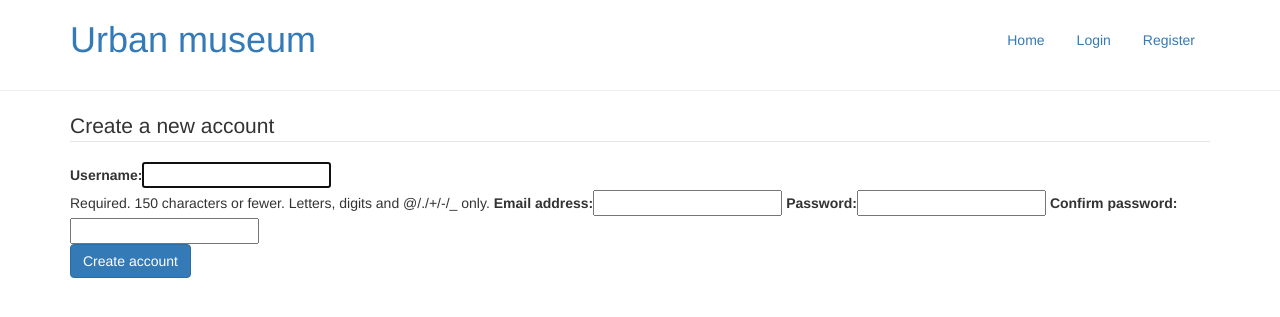
After one commit to Code-Institute-Submissions/urban_musem, a Django app: page /accounts/register in a window 1280 px wide. The commit adds this page. Shown: the top 317 px of the page. Run offline with Django 3.2, Linux system fonts and the light colour scheme; some libraries are stand-ins or nearby versions.

Commit message:
register

```diff
--- a/accounts/forms.py
+++ b/accounts/forms.py
@@ -39,5 +39,4 @@ class UserRegistrationForm(UserCreationForm):
 
         if commit:
             instance.save()
-
         return instance
--- /dev/null
+++ b/accounts/templates/register.html
@@ -0,0 +1,14 @@
+{% extends "base.html" %}
+{% load bootstrap_tags %}
+{% block content %}
+    <div class="container">
+        <form role="form" method="post" action="{% url 'register' %}">
+            <legend>Create a new account</legend>
+            {% csrf_token %}
+            {{ form | as_bootstrap }}
+            <div class="form-group">
+                <button type="submit" class="btn btn-primary">Create account</button>
+            </div>
+        </form>
+    </div>
+{% endblock %}
--- a/accounts/urls.py
+++ b/accounts/urls.py
@@ -1,9 +1,10 @@
 from django.conf.urls import url
-from views import log_out, profile, log_in
+from views import log_out, profile, log_in, register
 
 
 urlpatterns = [
     url(r'^log_in$', log_in, name='log_in'),
+    url(r'^register$', register, name='register'),
     url(r'^profile$', profile, name='profile'),
     url(r'^log_out$', log_out, name='log_out'),
 ]
--- a/accounts/views.py
+++ b/accounts/views.py
@@ -52,4 +52,12 @@ def register(request):
                                      password=request.POST.get('password1'))
             if user:
                 auth.login(request, user)
-                messages.succes('You have succesfully regieestered')
+                messages.success(request, 'You have succesfully registered')
+                return redirect(reverse('profile'))
+            else:
+                messages.error(request, 'Unable to log you in at this time')
+    else:
+        form = UserRegistrationForm()
+    args = {'form': form}
+    args.update(csrf(request))
+    return render(request, 'register.html', args)
--- a/templates/base.html
+++ b/templates/base.html
@@ -15,12 +15,15 @@
              <div class="masthead">
                <ul class="nav nav-pills pull-right">
                     <li><a href=" {% url 'home' %}"><i class="fa fa-home"></i> Home </a></li>
-                    <li><a href="{% url 'log_in' %}?next={% url 'profile' %}"><i class="fa fa-cube"></i> Login </a></li>
-                    <li><a href="#"><i class="fa fa-cube"></i> Register </a></li>
+                   {% if user.is_authenticated %}
                    <li><a href="{% url 'profile' %}"><i class="fa fa-cube"></i> Profile </a></li>
                    <li><a href="{% url 'log_out' %}"><i class="fa fa-cube"></i> Log out </a></li>
+                    {% else %}
+                    <li><a href="{% url 'log_in' %}?next={% url 'profile' %}"><i class="fa fa-cube"></i> Login </a></li>
+                    <li><a href="{% url 'register' %}"><i class="fa fa-cube"></i> Register </a></li>
+                   {% endif %}
                 </ul>
-               <h1><span class="fui-settings-16 muted"> <a href="#">Urban museum </a></span></h1>
+               <h1><span class="fui-settings-16 muted"> <a href="{% url 'home' %}">Urban museum </a></span></h1>
            </div>
         </div>
         <hr>
```
